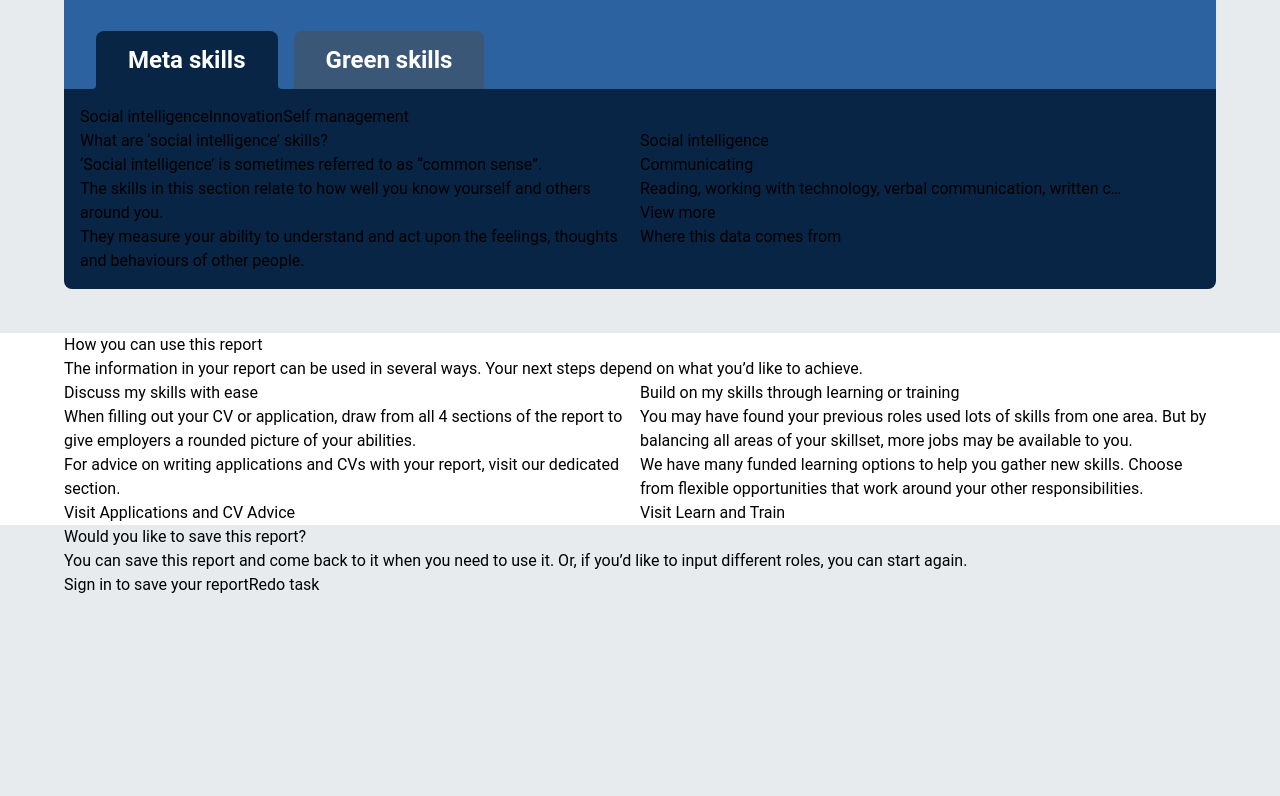
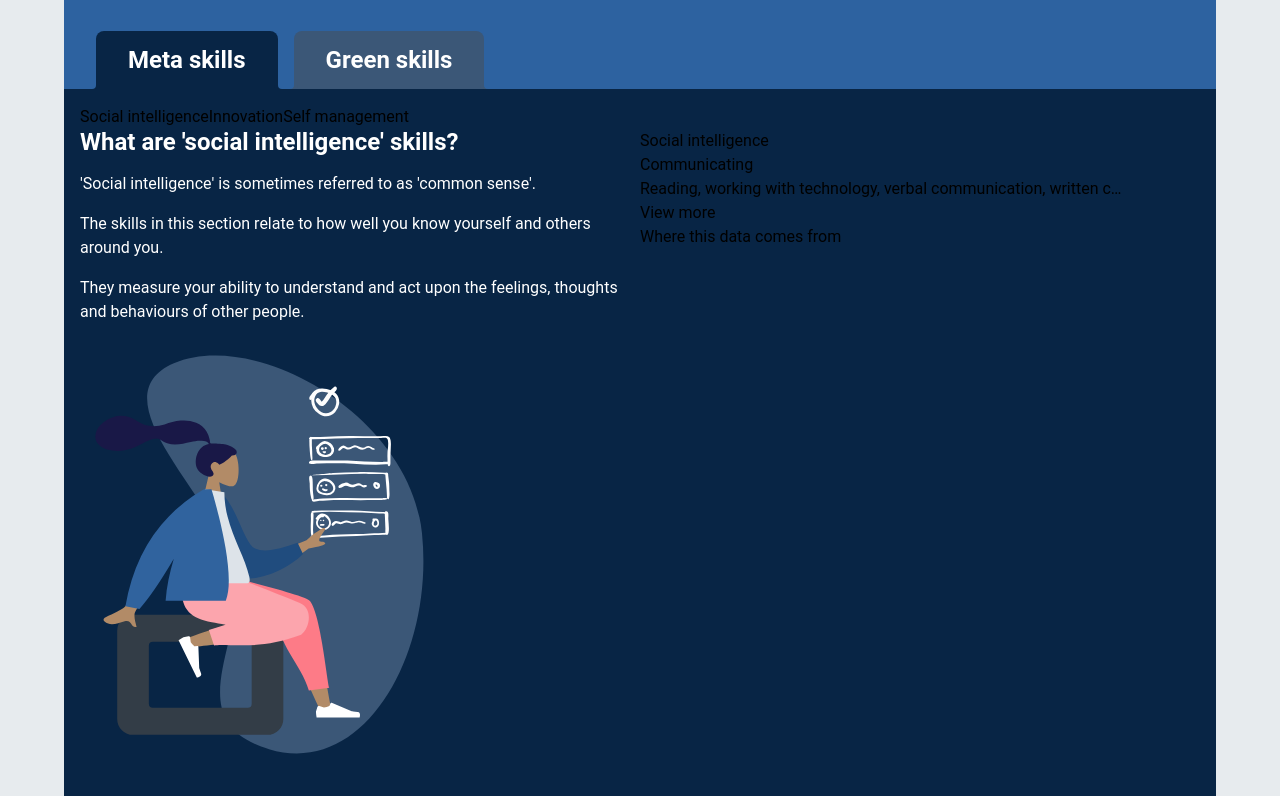
Before and after one commit to SuzanneMc82/design-repo, an Angular app: page / in a window 1280 px wide. Shown: the part 500-1296 px from the top of the page. Before the commit the page ends 1097 px from the top, so only its background shows below. Built offline with nearby package versions, Linux system fonts and the light colour scheme.

Commit message:
Simple text component

```diff
--- a/src/app/simple-text/simple-text.component.html
+++ b/src/app/simple-text/simple-text.component.html
@@ -1,11 +1,15 @@
-<h3>What are ‘social intelligence’ skills?</h3>
-<p>‘Social intelligence’ is sometimes referred to as “common sense”.</p>
-<p>
+<h3 class="text-md text-white font-bold mb-4">
+  What are 'social intelligence' skills?
+</h3>
+<p class="text-white mb-4 text-base">
+  'Social intelligence' is sometimes referred to as 'common sense'.
+</p>
+<p class="text-white mb-4 text-base">
   The skills in this section relate to how well you know yourself and others
   around you.
 </p>
-<p>
+<p class="text-white mb-4 text-base">
   They measure your ability to understand and act upon the feelings, thoughts
   and behaviours of other people.
 </p>
-<img scr="src\assets\header.svg" alt="" />
+<img class="mb-4" src="../../assets/header.svg" alt="Welcome to your report" />
```
